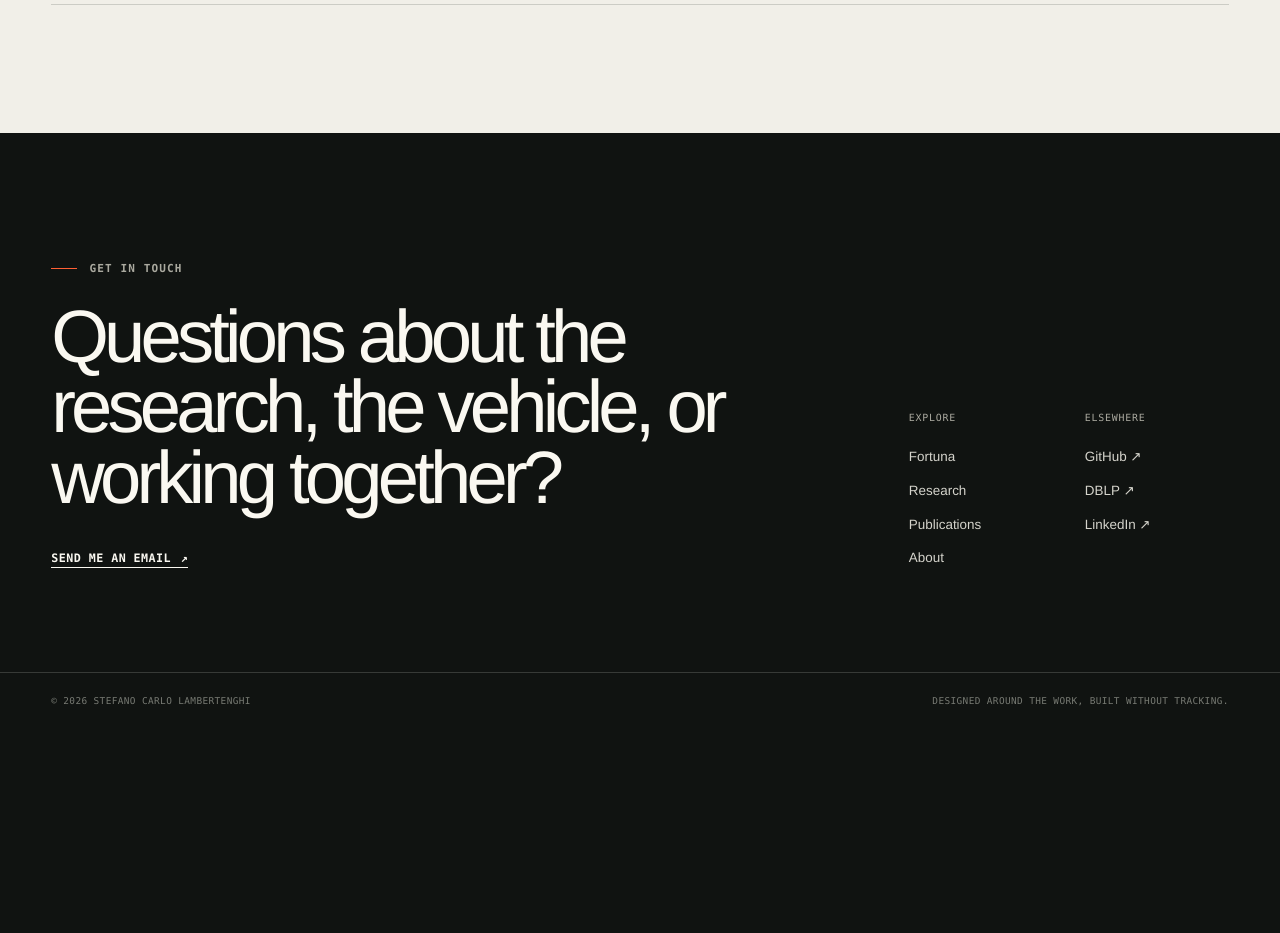
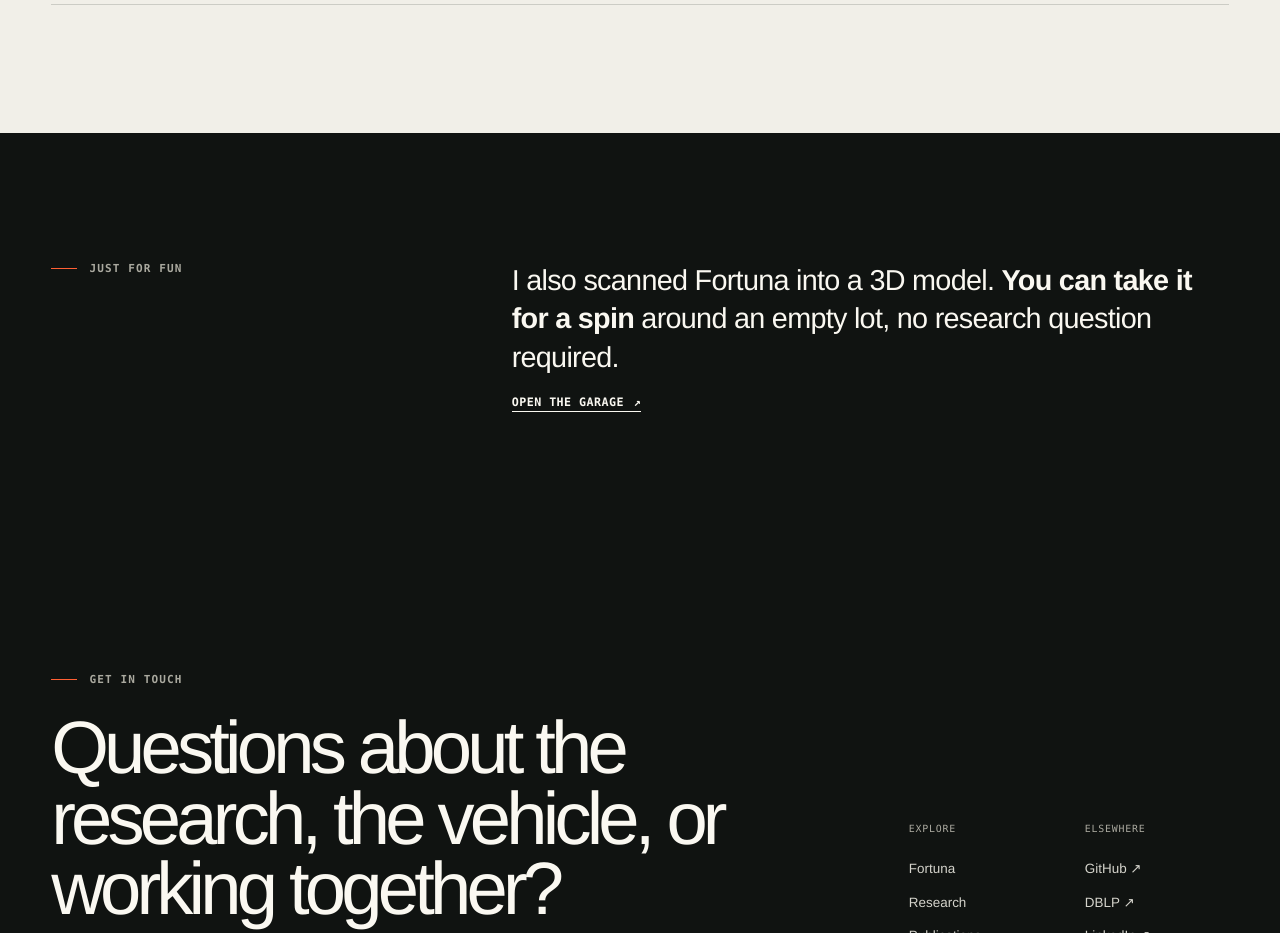
Before and after one commit to steflamb/steflamb.github.io, an Astro site: page /fortuna in a window 1280 px wide. Shown: the part 8360-9293 px from the top of the page. Before the commit the page ends 9090 px from the top, so only its background shows below. Built offline with nearby package versions, Linux system fonts and the light colour scheme; Astro itself is replaced by a stand-in of ours.

Commit message:
changes to fortuna

```diff
--- a/src/pages/fortuna.astro
+++ b/src/pages/fortuna.astro
@@ -335,4 +335,22 @@ const perturbationBenchmarkPaper = publications.find((p) => p.title.startsWith('
       </ul>
     </div>
   </section>
+
+  <section class="section section-dark" aria-labelledby="garage-teaser-heading">
+    <div class="container-wide two-column-story">
+      <aside class="story-aside" data-reveal>
+        <p class="eyebrow eyebrow-light">Just for fun</p>
+      </aside>
+      <div class="story-copy" data-reveal>
+        <h2 id="garage-teaser-heading" class="sr-only">Drive a 3D model of Fortuna</h2>
+        <p>
+          I also scanned Fortuna into a 3D model. <strong>You can take it for a spin</strong>{' '}
+          around an empty lot, no research question required.
+        </p>
+        <a class="text-link text-link-light" href="/garage/">
+          Open the garage <span aria-hidden="true">↗</span>
+        </a>
+      </div>
+    </div>
+  </section>
 </BaseLayout>
```
Also changed, not shown: 1 other file.
